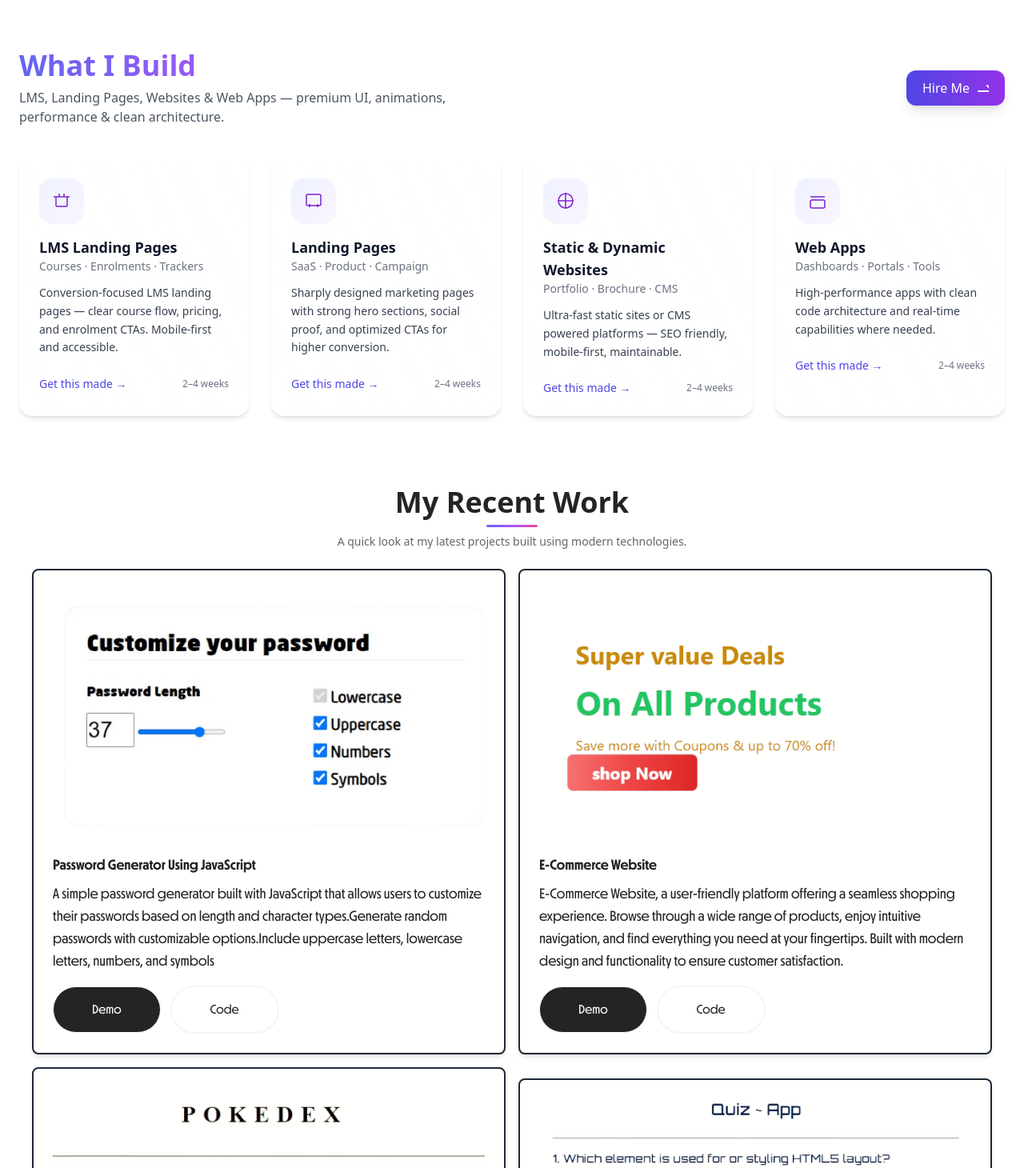
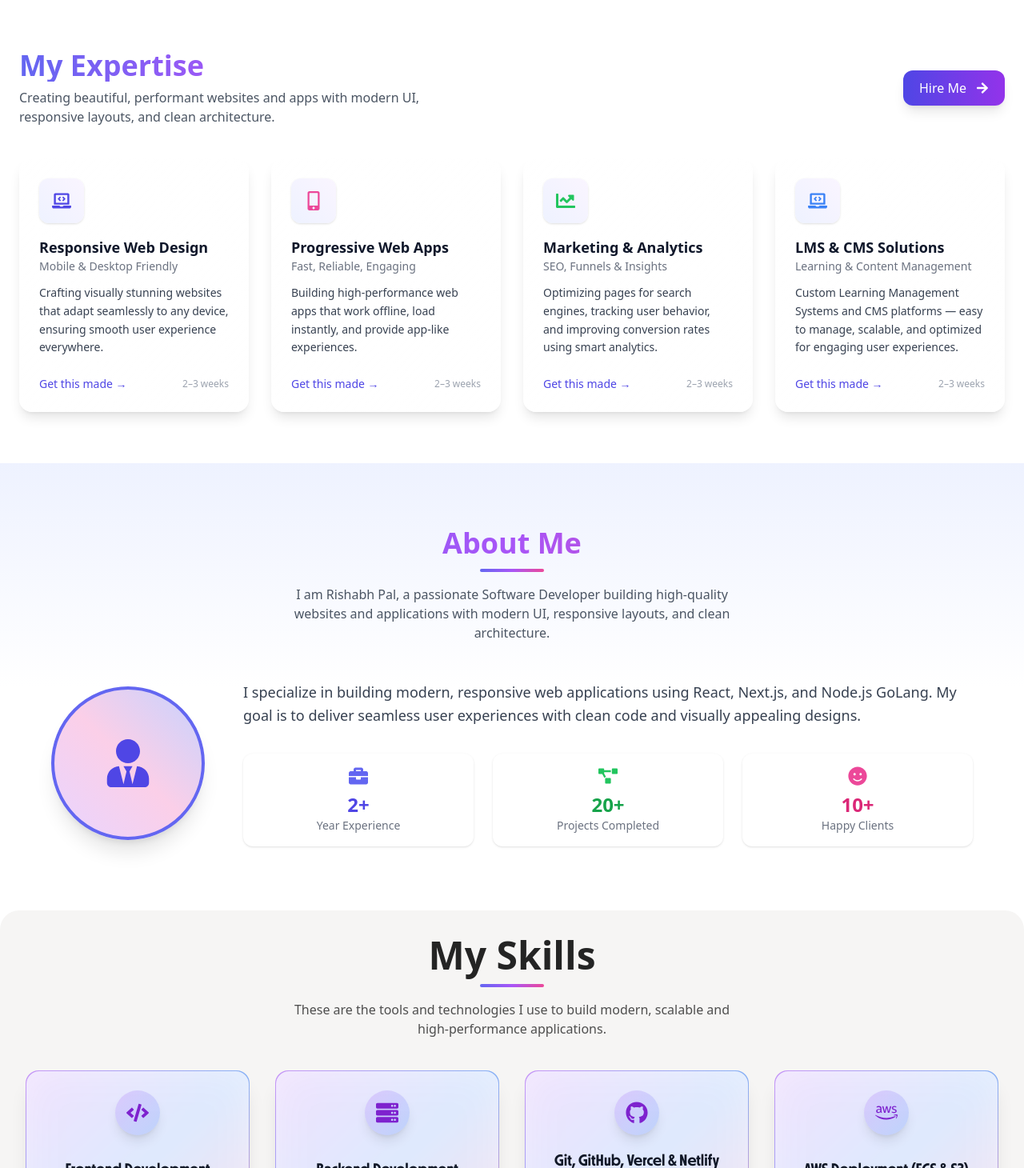
Before and after one commit to Rishabh2024/Portfolio-Rishabh, a React (Vite) app: page / in a window 1280 px wide. Shown: the part 430-1890 px from the top of the page at 80% size. Built offline with nearby package versions, Linux system fonts and the light colour scheme.

Commit message:
all page ui update

```diff
--- a/src/App.jsx
+++ b/src/App.jsx
@@ -1,6 +1,7 @@
 import React from 'react'
-import { Navbar, HeroSection, Contact, Project, Skills} from './components'
+import { Navbar, HeroSection, Contact,  Skills} from './components'
 import ServicesShowcase from "./components/ServicesShowcase";
+import About from './components/About';
 
 const App = () => {
   return (
@@ -8,7 +9,7 @@ const App = () => {
       <Navbar />
       <HeroSection />
       <ServicesShowcase />
-      <Project />
+      <About />
       <Skills />
       <Contact />
     </>
--- /dev/null
+++ b/src/components/About.jsx
@@ -0,0 +1,73 @@
+import React from "react";
+import { Element } from "react-scroll";
+import { FaBriefcase, FaProjectDiagram, FaSmile, FaUserTie } from "react-icons/fa";
+
+const About = () => {
+  return (
+    <Element
+      name="about"
+      className="relative px-6 py-20 bg-gradient-to-b from-indigo-50 via-white to-white rounded-b-3xl"
+    >
+      {/* Section Title */}
+      <div className="mb-12 text-center">
+        <h1 className="text-4xl font-extrabold text-transparent bg-gradient-to-r from-indigo-500 via-purple-500 to-pink-500 bg-clip-text">
+          About Me
+        </h1>
+        <span className="block w-20 h-1 mx-auto mt-3 rounded-full bg-gradient-to-r from-indigo-500 via-purple-500 to-pink-500"></span>
+        <p className="max-w-xl mx-auto mt-4 text-gray-600">
+          I am Rishabh Pal, a passionate Software Developer building high-quality websites and applications with modern UI, responsive layouts, and clean architecture.
+        </p>
+      </div>
+
+      {/* Content */}
+      <div className="flex flex-col items-center max-w-6xl gap-12 mx-auto md:flex-row">
+        {/* Icon instead of Avatar */}
+        <div className="relative flex-shrink-0">
+          <div className="flex items-center justify-center w-48 h-48 text-6xl text-indigo-600 transition-transform duration-500 transform border-4 border-indigo-500 rounded-full shadow-xl bg-gradient-to-tr from-purple-200 via-pink-200 to-indigo-200 hover:scale-105">
+            <FaUserTie />
+          </div>
+        </div>
+
+        {/* Description + Stats */}
+        <div className="flex-1 space-y-8">
+          {/* Description */}
+          <p className="text-lg leading-relaxed text-gray-700 opacity-0 animate-fadeInUp" style={{ animationDelay: "0.2s" }}>
+            I specialize in building modern, responsive web applications using React, Next.js, and Node.js GoLang. My goal is to deliver seamless user experiences with clean code and visually appealing designs.
+          </p>
+
+          {/* Stats */}
+          <div className="grid grid-cols-3 gap-6">
+            <div className="flex flex-col items-center p-4 transition bg-white shadow rounded-xl hover:shadow-lg">
+              <FaBriefcase className="w-6 h-6 mb-2 text-indigo-500" />
+              <p className="text-2xl font-bold text-indigo-600">2+</p>
+              <p className="text-sm text-gray-500">Year Experience</p>
+            </div>
+            <div className="flex flex-col items-center p-4 transition bg-white shadow rounded-xl hover:shadow-lg">
+              <FaProjectDiagram className="w-6 h-6 mb-2 text-green-500" />
+              <p className="text-2xl font-bold text-green-600">20+</p>
+              <p className="text-sm text-gray-500">Projects Completed</p>
+            </div>
+            <div className="flex flex-col items-center p-4 transition bg-white shadow rounded-xl hover:shadow-lg">
+              <FaSmile className="w-6 h-6 mb-2 text-pink-500" />
+              <p className="text-2xl font-bold text-pink-600">10+</p>
+              <p className="text-sm text-gray-500">Happy Clients</p>
+            </div>
+          </div>
+        </div>
+      </div>
+
+      {/* Fade Animation */}
+      <style>{`
+        @keyframes fadeInUp {
+          0% { opacity: 0; transform: translateY(20px); }
+          100% { opacity: 1; transform: translateY(0); }
+        }
+        .animate-fadeInUp {
+          animation: fadeInUp .6s ease forwards;
+        }
+      `}</style>
+    </Element>
+  );
+};
+
+export default About;
--- a/src/components/Navbar.jsx
+++ b/src/components/Navbar.jsx
@@ -1,9 +1,10 @@
 import React, { useState, useEffect } from 'react';
 import { FaBars, FaTimes } from 'react-icons/fa';
-import { Link } from 'react-scroll';
+import { Link, animateScroll as scroll, Events } from 'react-scroll';
 
 const Navbar = () => {
   const [isOpen, setIsOpen] = useState(false);
+  const [active, setActive] = useState('home');
 
   const toggleMenu = () => setIsOpen(!isOpen);
   const closeMenu = () => setIsOpen(false);
@@ -14,27 +15,32 @@ const Navbar = () => {
     return () => window.removeEventListener('scroll', handleScroll);
   }, []);
 
+  useEffect(() => {
+    // Track which section is active
+    Events.scrollEvent.register('begin', (to) => setActive(to));
+    Events.scrollEvent.register('end', (to) => setActive(to));
+    return () => {
+      Events.scrollEvent.remove('begin');
+      Events.scrollEvent.remove('end');
+    };
+  }, []);
+
+  const sections = ["home", "about", "services", "contact"];
+
   return (
     <header className="fixed z-50 w-full border-b shadow-lg backdrop-blur-lg bg-black/40 border-white/10">
       <div className="flex items-center justify-between px-6 py-4 mx-auto max-w-7xl md:px-12">
 
         {/* Logo */}
-        <Link
-          to="home"
-          smooth={true}
-          duration={500}
-          className="flex items-center gap-2 cursor-pointer"
-        >
+        <div onClick={() => scroll.scrollToTop()} className="flex items-center gap-2 cursor-pointer">
           <img
             src="/images/logo.webp"
             width={42}
             alt="logo"
             className="rounded-full border-2 border-purple-500 shadow-[0_0_15px_rgba(147,51,234,0.5)]"
           />
-          <span className="text-lg font-semibold tracking-wide text-white">
-           Rishabh Pal
-          </span>
-        </Link>
+          <span className="text-lg font-semibold tracking-wide text-white">Rishabh Pal</span>
+        </div>
 
         {/* Mobile Icon */}
         <div className="z-50 md:hidden" onClick={toggleMenu}>
@@ -50,15 +56,20 @@ const Navbar = () => {
           md:translate-x-0 transition-transform duration-300 ease-in-out
           pt-24 md:pt-0`}
         >
-          {["home", "projects", "skills", "contact","services"].map((item) => (
+          {sections.map((item) => (
             <li key={item}>
               <Link
                 to={item}
                 smooth={true}
                 duration={500}
+                spy={true}          // Track active link
+                offset={-80}        // Adjust for fixed header
                 onClick={closeMenu}
-                className="text-lg font-medium tracking-wide text-white transition-all duration-300 cursor-pointer hover:text-transparent bg-clip-text bg-gradient-to-r from-[#9333ea] via-[#6366f1] to-[#3b82f6]
-"
+                className={`text-lg font-medium tracking-wide transition-all duration-300 cursor-pointer
+                  ${active === item
+                    ? 'text-transparent bg-clip-text bg-gradient-to-r from-[#9333ea] via-[#6366f1] to-[#3b82f6]'
+                    : 'text-white hover:text-transparent hover:bg-clip-text hover:bg-gradient-to-r from-[#9333ea] via-[#6366f1] to-[#3b82f6]'}`
+                }
               >
                 {item.charAt(0).toUpperCase() + item.slice(1)}
               </Link>
--- a/src/components/Project.jsx
+++ /dev/null
@@ -1,53 +0,0 @@
-import React from "react";
-import { projectData } from "../../data";
-import ProjectCard from "./ProjectCard";
-import { Element } from "react-scroll";
-
-const Project = () => {
-  return (
-    <Element
-      name="projects"
-      className="relative p-4 sm:p-6 bg-myWhite rounded-b-3xl"
-    >
-      {/* Section Title */}
-      <div className="mb-6 text-center">
-        <h1 className="text-2xl font-semibold md:text-4xl text-myBlack">
-          My Recent Work
-        </h1>
-
-        {/* Gradient Underline */}
-        <span className="block h-[3px] w-16 mx-auto mt-2 rounded-full bg-gradient-to-r from-indigo-500 via-purple-500 to-pink-500"></span>
-
-        <p className="max-w-md mx-auto mt-2 text-xs md:text-sm text-myBlack/70">
-          A quick look at my latest projects built using modern technologies.
-        </p>
-      </div>
-
-      {/* Projects Grid */}
-      <div className="grid grid-cols-1 gap-4 px-1 md:grid-cols-2 place-items-center md:px-4">
-        {projectData.map((project, index) => (
-          <div
-            key={index}
-            className="opacity-0 animate-fadeInUp"
-            style={{ animationDelay: `${index * 0.1}s` }}
-          >
-            <ProjectCard project={project} />
-          </div>
-        ))}
-      </div>
-
-      {/* Fade Animation */}
-      <style>{`
-        @keyframes fadeInUp {
-          0% { opacity: 0; transform: translateY(20px); }
-          100% { opacity: 1; transform: translateY(0); }
-        }
-        .animate-fadeInUp {
-          animation: fadeInUp .6s ease forwards;
-        }
-      `}</style>
-    </Element>
-  );
-};
-
-export default Project;
--- a/src/components/ServicesShowcase.jsx
+++ b/src/components/ServicesShowcase.jsx
@@ -1,97 +1,69 @@
 import React from "react";
 import { motion } from "framer-motion";
-
+import { FaLaptopCode, FaMobileAlt, FaChartLine } from "react-icons/fa";
+import { FaArrowRight } from "react-icons/fa";
 const container = {
   hidden: {},
   show: {
-    transition: { staggerChildren: 0.12 },
+    transition: { staggerChildren: 0.15 },
   },
 };
 
 const cardVariant = {
-  hidden: { opacity: 0, y: 18, scale: 0.98 },
-  show: {
-    opacity: 1,
-    y: 0,
-    scale: 1,
-    transition: { duration: 0.45, ease: "easeOut" },
-  },
+  hidden: { opacity: 0, y: 20, scale: 0.95 },
+  show: { opacity: 1, y: 0, scale: 1, transition: { duration: 0.5, ease: "easeOut" } },
 };
 
 const SERVICES = [
   {
     id: 1,
-    title: "LMS Landing Pages",
-    subtitle: "Courses · Enrolments · Trackers",
+    title: "Responsive Web Design",
+    subtitle: "Mobile & Desktop Friendly",
     description:
-      "Conversion-focused LMS landing pages — clear course flow, pricing, and enrolment CTAs. Mobile-first and accessible.",
-    tag: "Education",
-    icon: (
-      <svg className="w-6 h-6" fill="none" stroke="currentColor" strokeWidth="1.5">
-        <path d="M2 7h20" />
-        <path d="M5 7v11a1 1 0 0 0 1 1h12a1 1 0 0 0 1-1V7" />
-        <path d="M9 3v4" />
-        <path d="M15 3v4" />
-      </svg>
-    ),
+      "Crafting visually stunning websites that adapt seamlessly to any device, ensuring smooth user experience everywhere.",
+    tag: "Design",
+    icon: <FaLaptopCode className="w-6 h-6 text-indigo-600" />,
   },
   {
     id: 2,
-    title: "Landing Pages",
-    subtitle: "SaaS · Product · Campaign",
+    title: "Progressive Web Apps",
+    subtitle: "Fast, Reliable, Engaging",
     description:
-      "Sharply designed marketing pages with strong hero sections, social proof, and optimized CTAs for higher conversion.",
-    tag: "Marketing",
-    icon: (
-      <svg className="w-6 h-6" fill="none" stroke="currentColor" strokeWidth="1.5">
-        <rect x="3" y="4" width="18" height="14" rx="2" />
-        <path d="M7 20v-4" />
-        <path d="M17 20v-4" />
-      </svg>
-    ),
+      "Building high-performance web apps that work offline, load instantly, and provide app-like experiences.",
+    tag: "Web Apps",
+    icon: <FaMobileAlt className="w-6 h-6 text-pink-500" />,
   },
   {
     id: 3,
-    title: "Static & Dynamic Websites",
-    subtitle: "Portfolio · Brochure · CMS",
+    title: "Marketing & Analytics",
+    subtitle: "SEO, Funnels & Insights",
     description:
-      "Ultra-fast static sites or CMS powered platforms — SEO friendly, mobile-first, maintainable.",
-    tag: "Websites",
-    icon: (
-      <svg className="w-6 h-6" fill="none" stroke="currentColor" strokeWidth="1.5">
-        <circle cx="12" cy="12" r="9" />
-        <path d="M2 12h20" />
-        <path d="M12 2v20" />
-      </svg>
-    ),
+      "Optimizing pages for search engines, tracking user behavior, and improving conversion rates using smart analytics.",
+    tag: "Marketing",
+    icon: <FaChartLine className="w-6 h-6 text-green-500" />,
   },
   {
     id: 4,
-    title: "Web Apps",
-    subtitle: "Dashboards · Portals · Tools",
+    title: "LMS & CMS Solutions",
+    subtitle: "Learning & Content Management",
     description:
-      "High-performance apps with clean code architecture and real-time capabilities where needed.",
-    tag: "Applications",
-    icon: (
-      <svg className="w-6 h-6" fill="none" stroke="currentColor" strokeWidth="1.5">
-        <path d="M3 7h18" />
-        <rect x="3" y="11" width="18" height="10" rx="2" />
-      </svg>
-    ),
+      "Custom Learning Management Systems and CMS platforms — easy to manage, scalable, and optimized for engaging user experiences.",
+    tag: "Education",
+    icon: <FaLaptopCode className="w-6 h-6 text-blue-500" />,
   },
 ];
 
 export default function ServicesShowcase({ contactHref = "mailto:rishabhpal326@gmail.com" }) {
   return (
-    <section className="px-6 py-16 mx-auto max-w-7xl">
+    <section id="services" className="px-6 py-16 mx-auto max-w-7xl">
       {/* Header */}
       <div className="flex flex-col items-start justify-between gap-6 mb-10 md:flex-row md:items-center">
         <div>
           <h2 className="text-4xl font-extrabold text-transparent bg-gradient-to-r from-indigo-500 via-purple-500 to-pink-500 bg-clip-text">
-            What I Build
+            My Expertise
           </h2>
           <p className="max-w-xl mt-2 text-gray-600">
-            LMS, Landing Pages, Websites & Web Apps — premium UI, animations, performance & clean architecture.
+            Creating beautiful, performant websites and apps with modern UI, responsive layouts, and clean architecture.
           </p>
         </div>
 
@@ -100,9 +72,7 @@ export default function ServicesShowcase({ contactHref = "mailto:rishabhpal326@g
   className="px-5 py-2.5 rounded-xl text-white bg-gradient-to-r from-indigo-600 to-purple-600 shadow-lg hover:shadow-xl hover:-translate-y-0.5 transition flex items-center gap-2"
 >
   Hire Me
-          <svg className="w-4 h-4" fill="none" stroke="currentColor" strokeWidth="2">
-            <path d="M14 5l7 7-7 7M3 12h18" strokeLinecap="round" strokeLinejoin="round" />
-          </svg>
+  <FaArrowRight className="w-4 h-4 ml-1" />
 </a>
       </div>
 
@@ -118,33 +88,28 @@ export default function ServicesShowcase({ contactHref = "mailto:rishabhpal326@g
           <motion.div
             key={service.id}
             variants={cardVariant}
-            whileHover={{ scale: 1.03, translateY: -6 }}
-            className="relative p-6 overflow-hidden transition border shadow-md rounded-2xl bg-gradient-to-br from-white/70 to-white/40 backdrop-blur-xl border-white/40 hover:shadow-xl"
+            whileHover={{ scale: 1.05, translateY: -6 }}
+            className="relative p-6 transition border shadow-lg rounded-2xl bg-gradient-to-br from-white/70 to-white/50 border-white/30 backdrop-blur-md hover:shadow-2xl"
           >
             {/* Icon */}
-            <div className="flex items-center justify-center text-purple-700 shadow-sm w-14 h-14 rounded-2xl bg-gradient-to-br from-indigo-50 to-purple-50">
+            <div className="flex items-center justify-center mb-4 shadow w-14 h-14 rounded-xl bg-gradient-to-tr from-indigo-50 to-purple-50">
               {service.icon}
             </div>
 
-            {/* Title / Subtitle */}
-            <h3 className="mt-4 text-lg font-semibold text-slate-900">{service.title}</h3>
+            {/* Title & Subtitle */}
+            <h3 className="text-lg font-semibold text-slate-900">{service.title}</h3>
             <p className="text-sm text-gray-500">{service.subtitle}</p>
 
             {/* Description */}
-            <p className="mt-3 text-sm leading-relaxed text-gray-700">
-              {service.description}
-            </p>
+            <p className="mt-3 text-sm leading-relaxed text-gray-700">{service.description}</p>
 
             {/* Footer */}
             <div className="flex items-center justify-between mt-6 text-sm">
               <a href={contactHref} className="font-medium text-indigo-600 hover:underline">
                 Get this made →
               </a>
-              <span className="text-xs text-gray-500">2–4 weeks</span>
+              <span className="text-xs text-gray-400">2–3 weeks</span>
             </div>
-
-            {/* Gradient Overlay Effect */}
-            <div className="absolute inset-0 transition opacity-0 group-hover:opacity-10 bg-gradient-to-br from-purple-300 via-pink-300 to-indigo-300" />
           </motion.div>
         ))}
       </motion.div>
--- a/src/components/index.js
+++ b/src/components/index.js
@@ -1,9 +1,10 @@
 import Navbar from "./Navbar";
 import HeroSection from "./Hero";
 import Contact from './Contact'
-import Project from './Project'
+import Project from './About'
 import Skills from "./Skills"
+import ServicesShowcase from "./ServicesShowcase";
 
 export {
-    Navbar, HeroSection, Contact, Project, Skills
+    Navbar, HeroSection, Contact, Project, Skills, ServicesShowcase
 }
```
Lines whose indentation alone changed are shown as unchanged.
